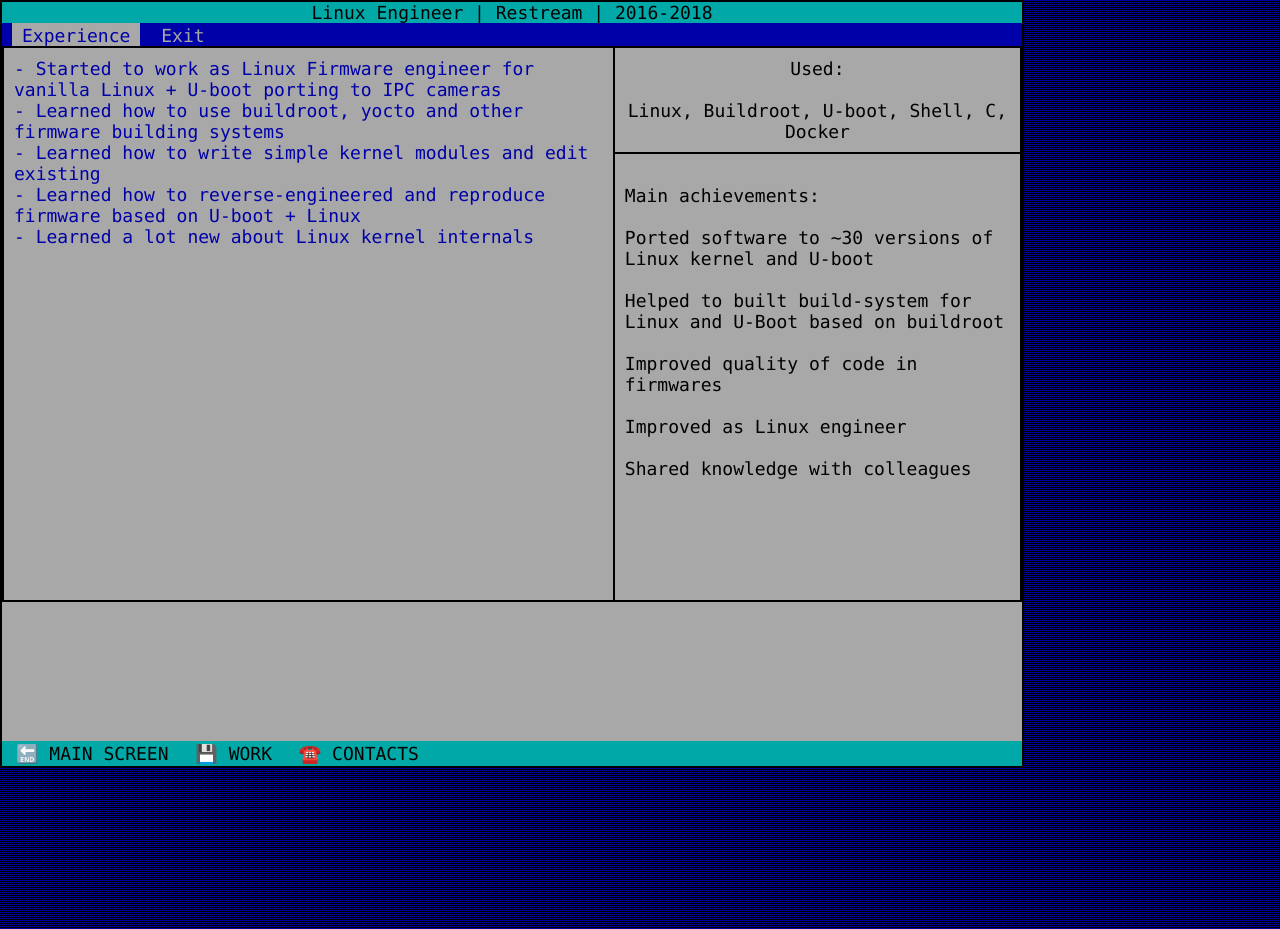
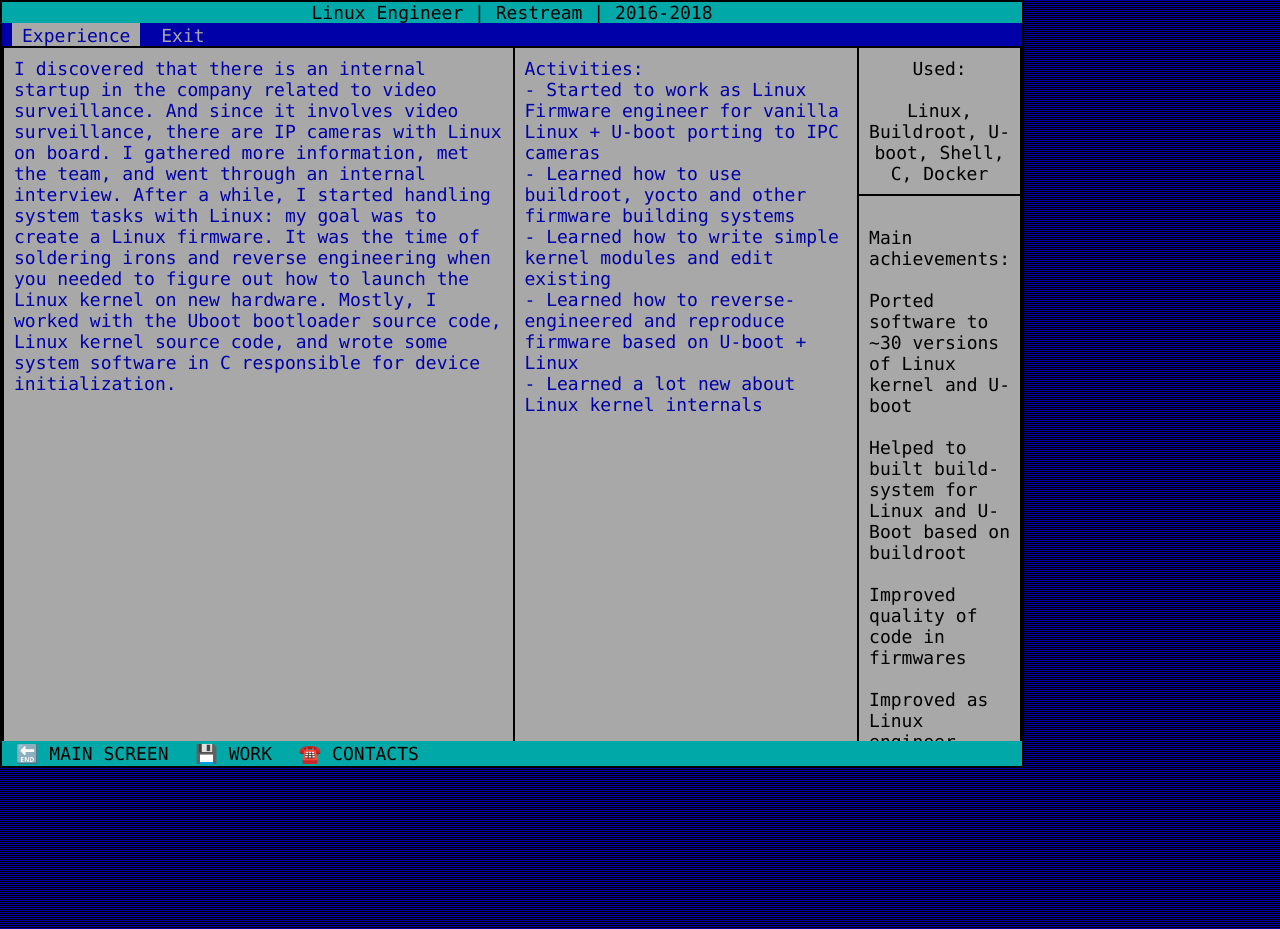
Before and after one commit to dronov/cv.dronov.net, a Flask app: page /restream2/ in a window 1280 px wide. Run offline with Flask 3, Linux system fonts and the light colour scheme.

Commit message:
update work info

```diff
--- a/templates/restream2.html
+++ b/templates/restream2.html
@@ -6,6 +6,17 @@
                 <tbody>
                     <tr>
                         <td rowspan="2" width="60%" class="blue-168-text">
+                            I discovered that there is an internal startup in the company related to video surveillance.
+                            And since it involves video surveillance, there are IP cameras with Linux on board.
+                             I gathered more information, met the team, and went through an internal interview.
+                              After a while, I started handling system tasks with Linux: my goal was to create
+                               a Linux firmware. It was the time of soldering irons and reverse engineering when
+                                you needed to figure out how to launch the Linux kernel on new hardware. Mostly,
+                                 I worked with the Uboot bootloader source code, Linux kernel source code, and wrote
+                                  some system software in C responsible for device initialization.
+                        </td>
+                        <td rowspan="2" width="60%" class="blue-168-text">
+                            Activities:<br>
                             - Started to work as Linux Firmware engineer for vanilla Linux + U-boot porting to IPC cameras<br>
                             - Learned how to use buildroot, yocto and other firmware building systems<br>
                             - Learned how to write simple kernel modules and edit existing<br>
```
Also changed, not shown: templates/restream1.html (line endings or trailing spaces).
